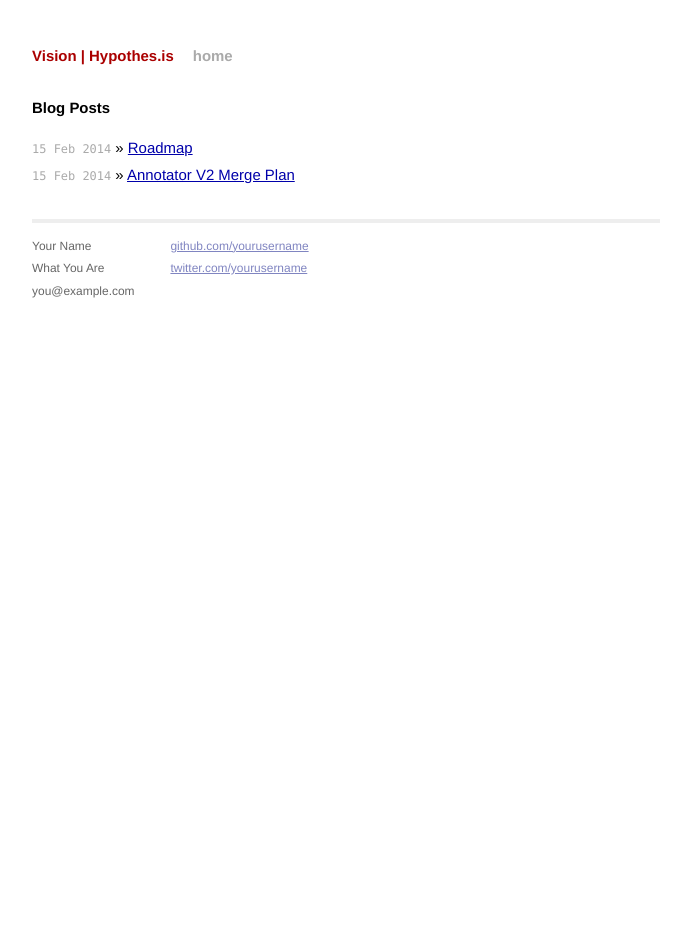
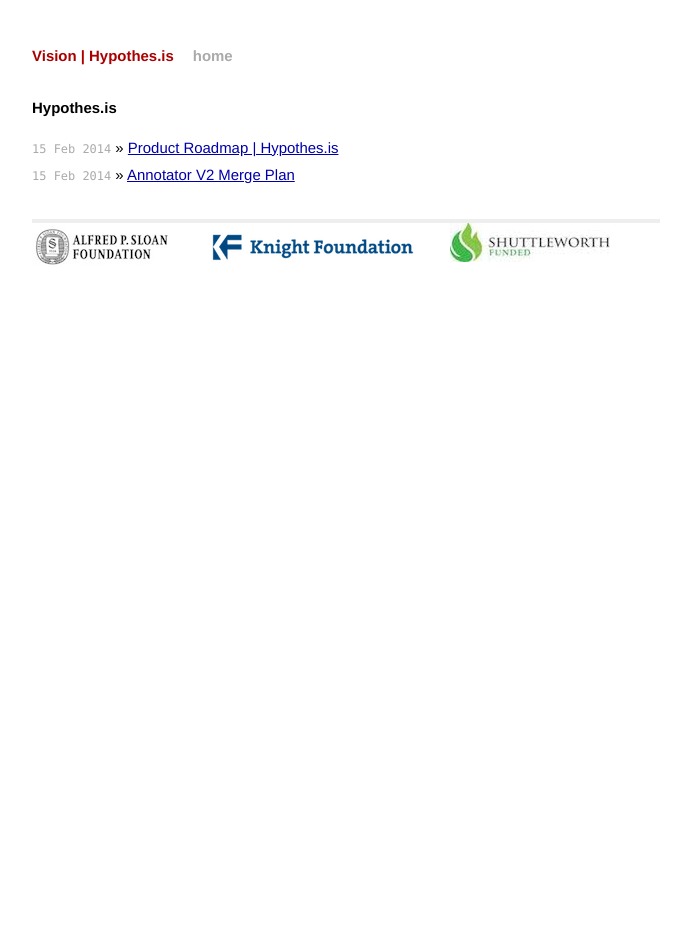
Before and after one commit to hypothesis/vision, a Jekyll site: the page built from index.html, in a window 1280 px wide. Shown: the whole page, without its empty margins (294-985 px from the left). Built offline with Jekyll 4.4.1, drawn with Linux system fonts in a browser that asks for light colours; Markdown is read by kramdown in place of the engine named in the settings.

Commit message:
Cleaning up a bit

```diff
--- a/_layouts/default.html
+++ b/_layouts/default.html
@@ -24,19 +24,9 @@
           {{ content }}
 
           <div class="footer">
-            <div class="contact">
-              <p>
-                Your Name<br />
-                What You Are<br />
-                you@example.com
-              </p>
-            </div>
-            <div class="contact">
-              <p>
-                <a href="https://github.com/yourusername">github.com/yourusername</a><br />
-                <a href="https://twitter.com/yourusername">twitter.com/yourusername</a><br />
-              </p>
-            </div>
+            <img src="images/sloanlogo.jpg" style="margin-right: 30px; top: 2px; position: relative;">
+            <img src="images/knightlogo.png" style="margin-right: 30px;">
+            <img src="images/shuttleworthlogo.jpeg" style="bottom: 3px; position: relative;">
           </div>
         </div>
 
--- a/index.html
+++ b/index.html
@@ -1,10 +1,10 @@
 ---
 layout: default
-title: Your New Jekyll Site
+title: Hypothes.is Documentation
 ---
 
 <div id="home">
-  <h1>Blog Posts</h1>
+  <h1>Hypothes.is</h1>
   <ul class="posts">
     {% for post in site.posts %}
       <li><span>{{ post.date | date_to_string }}</span> &raquo; <a href="{{ post.url }}">{{ post.title }}</a></li>
```
Also changed, not shown: _posts/2014-02-15-roadmap.md (+5 -0 lines), images/knightlogo.png (added), images/shuttleworthlogo.jpeg (added), images/sloanlogo.jpg (added).
